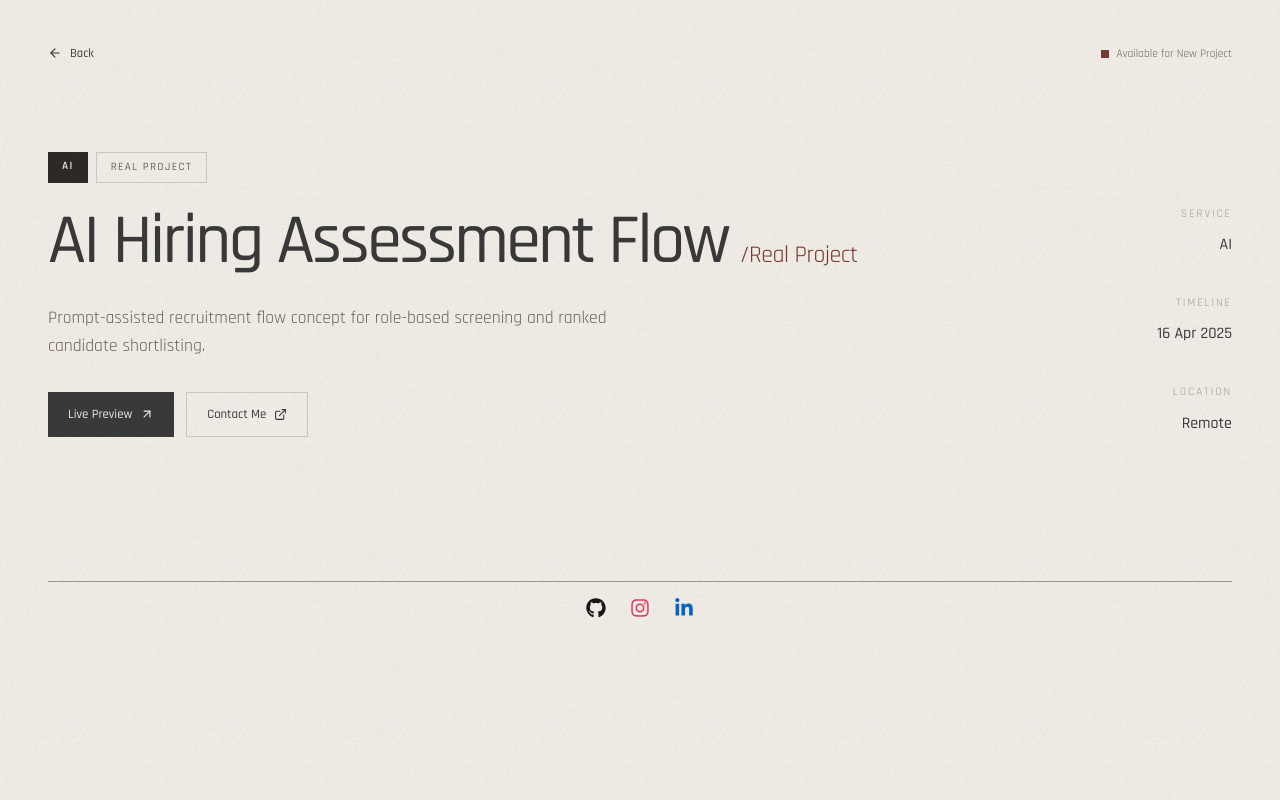
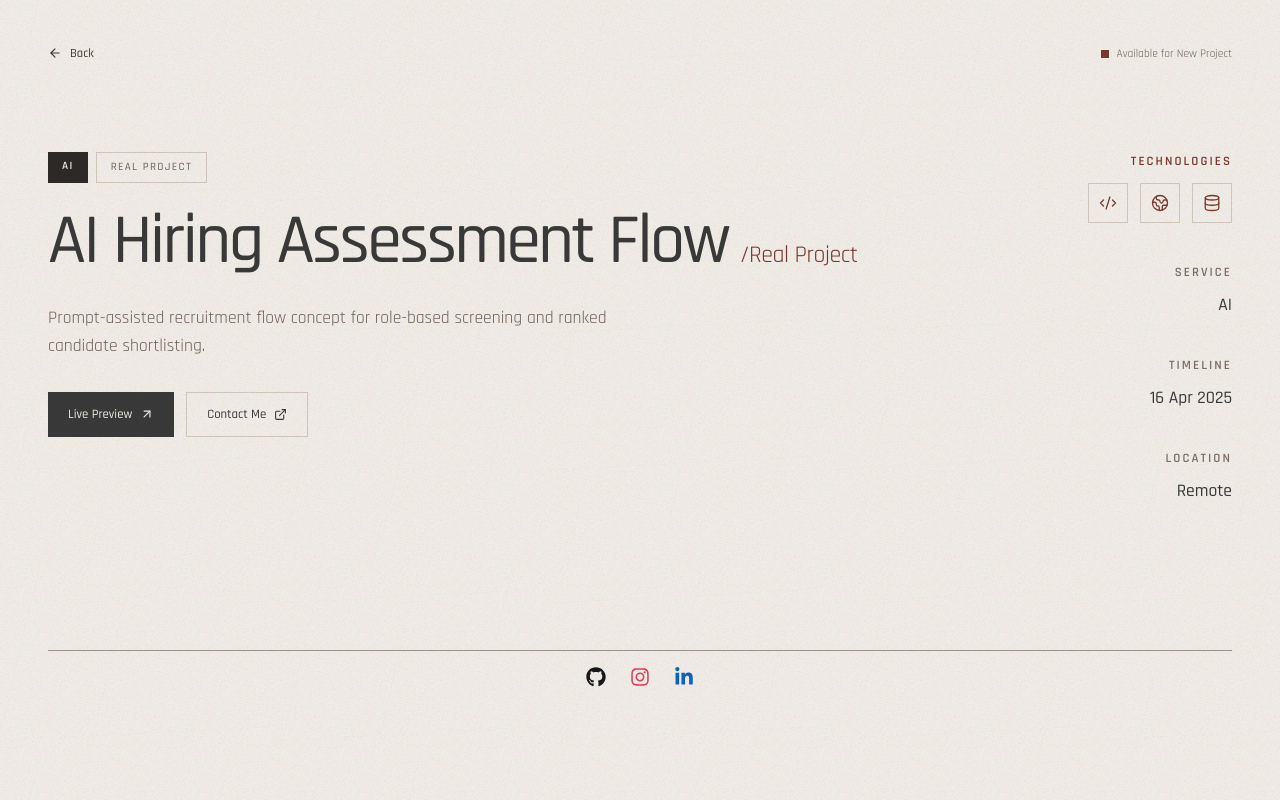
Before and after one commit to dhirendraxd/dhiren_website, a React (Vite) app: page /projects/ai-hiring-assessment-flow in a window 1280 px wide. Built offline with nearby package versions, Linux system fonts and the light colour scheme; the HTML template or start-up script is replaced by a standard one.

Commit message:
style: enhance ProjectDetail component with technology and community icons display; add selection styling

```diff
--- a/src/index.css
+++ b/src/index.css
@@ -70,6 +70,16 @@
 @tailwind base;
 @tailwind components;
 @tailwind utilities;
+
+::selection {
+  background: #7A3A30;
+  color: #f5f1eb;
+}
+
+::-moz-selection {
+  background: #7A3A30;
+  color: #f5f1eb;
+}
 
 /* Subtle paper grain texture overlay */
 body::before {
--- a/src/pages/ProjectDetail.tsx
+++ b/src/pages/ProjectDetail.tsx
@@ -1,5 +1,5 @@
 import { useEffect } from "react";
-import { ArrowLeft, ArrowUpRight, ExternalLink } from "lucide-react";
+import { ArrowLeft, ArrowUpRight, Code2, Database, ExternalLink, Globe2, Megaphone, Users } from "lucide-react";
 import { FaGithub, FaInstagram, FaLinkedinIn } from "react-icons/fa";
 import { Navigate, useNavigate, useParams } from "react-router-dom";
 import { getProjectBySlug } from "@/data/projectDetails";
@@ -11,6 +11,9 @@ const socialLinks = [
 	{ href: "https://instagram.com/dhirendraxd", label: "Instagram", icon: FaInstagram, color: "text-[#E4405F]" },
 	{ href: "https://linkedin.com/in/dhirendraxd", label: "LinkedIn", icon: FaLinkedinIn, color: "text-[#0A66C2]" },
 ];
+
+const technologyIcons = [Code2, Globe2, Database];
+const communityIcons = [Users, Megaphone, Globe2];
 
 const ProjectDetail = () => {
 	const { slug } = useParams<{ slug: string }>();
@@ -91,10 +94,40 @@ const ProjectDetail = () => {
 					</div>
 
 					<aside className="flex flex-wrap gap-x-10 gap-y-8 md:flex-nowrap md:flex-col md:items-end md:justify-end md:gap-8 lg:gap-10 lg:pb-1">
+						{isTechProject && (
+							<div className="flex flex-col gap-3 text-left md:items-end md:text-right">
+								<p className="text-[0.8rem] font-semibold uppercase tracking-[0.16em] text-[#7A3A30]">Technologies</p>
+								<div className="flex items-center gap-3">
+									{project.tags.slice(0, 3).map((tag, index) => {
+										const TechnologyIcon = technologyIcons[index];
+										return (
+											<span key={tag} title={tag} aria-label={tag} className="flex h-10 w-10 items-center justify-center border border-[#d4cbc0] text-[#7A3A30]">
+												<TechnologyIcon size={18} strokeWidth={1.7} aria-hidden="true" />
+											</span>
+										);
+									})}
+								</div>
+							</div>
+						)}
+						{isCommunityProject && (
+							<div className="flex flex-col gap-3 text-left md:items-end md:text-right">
+								<p className="text-[0.8rem] font-semibold uppercase tracking-[0.16em] text-[#7c7167]">Focus Areas</p>
+								<div className="flex items-center gap-3">
+									{project.tags.slice(0, 3).map((tag, index) => {
+										const FocusIcon = communityIcons[index];
+										return (
+											<span key={tag} title={tag} aria-label={tag} className="flex h-10 w-10 items-center justify-center border border-[#d4cbc0] text-[#7A3A30]">
+												<FocusIcon size={18} strokeWidth={1.7} aria-hidden="true" />
+											</span>
+										);
+									})}
+								</div>
+							</div>
+						)}
 						{detailRows.map((row) => (
 							<div key={row.label} className="text-left md:text-right">
-								<p className="text-[0.72rem] uppercase tracking-[0.16em] text-[#a89f96]">{row.label}</p>
-								<p className="mt-3 max-w-[12rem] text-[1rem] font-medium leading-tight text-[#3a3a3a]">{row.value}</p>
+								<p className="text-[0.8rem] font-semibold uppercase tracking-[0.16em] text-[#7c7167]">{row.label}</p>
+								<p className="mt-3 max-w-[12rem] text-[1.1rem] font-medium leading-tight text-[#3a3a3a]">{row.value}</p>
 							</div>
 						))}
 					</aside>
```
